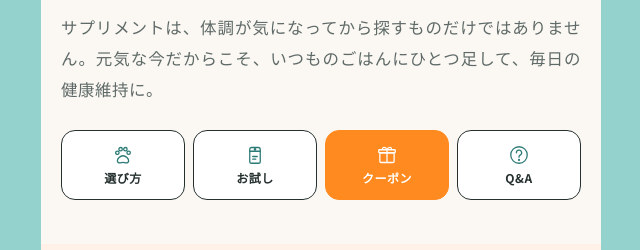
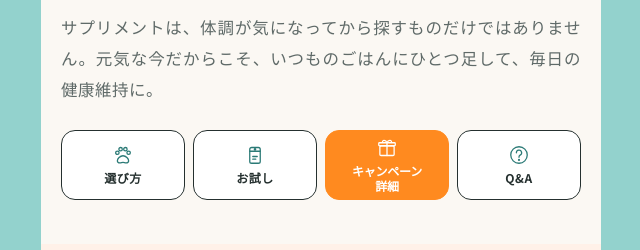
Before and after one commit to sakikohatakeyama/monolith-genki-tokushu, a plain HTML site: page index.html in a window 1280 px wide. Shown: the part 1080-1330 px from the top of the page, 319-959 px from the left. Drawn offline with Linux system fonts and the light colour scheme.

Commit message:
ナビのクーポンをキャンペーン詳細に変更
Co-Authored-By: Claude Opus 5.5 <noreply@anthropic.com>

```diff
--- a/index.html
+++ b/index.html
@@ -732,6 +732,7 @@ section[id],header[id]{scroll-margin-top:62px}
 .cp-big{font-size:clamp(34px,10vw,46px)!important;margin-top:4px!important}
 .coupon.mini{margin-top:20px}
 .coupon.mini .cp-pre{margin-top:12px}
+.fv-nav a.plan span{text-align:center;letter-spacing:-.02em;font-size:clamp(11px,3vw,12px)}
 </style>
 </head>
 <body>
@@ -772,7 +773,7 @@ section[id],header[id]{scroll-margin-top:62px}
     <a href="#items" onclick="this.closest('details').open=false"><svg class="ic"><use href="#i-bag"/></svg>お試し4点セット</a>
     <a href="#pick" onclick="this.closest('details').open=false"><svg class="ic"><use href="#i-paw"/></svg>うちの子には、どれがいい？</a>
     <a href="#trial" onclick="this.closest('details').open=false"><svg class="ic"><use href="#i-bag"/></svg>まずは、お試しサイズから</a>
-    <a href="#next" class="cp" onclick="this.closest('details').open=false"><svg class="ic"><use href="#i-gift"/></svg>5%OFFクーポン</a>
+    <a href="#next" class="cp" onclick="this.closest('details').open=false"><svg class="ic"><use href="#i-gift"/></svg>キャンペーン詳細</a>
     <a href="#faq" onclick="this.closest('details').open=false"><svg class="ic"><use href="#i-qa"/></svg>よくある質問</a>
   </nav>
 </details>
@@ -798,7 +799,7 @@ section[id],header[id]{scroll-margin-top:62px}
     <nav class="fv-nav" aria-label="ページ内リンク">
       <a href="#pick"><svg class="ic"><use href="#i-paw"/></svg>選び方</a>
       <a href="#trial"><svg class="ic"><use href="#i-bag"/></svg>お試し</a>
-      <a href="#next" class="plan"><svg class="ic"><use href="#i-gift"/></svg>クーポン</a>
+      <a href="#next" class="plan"><svg class="ic"><use href="#i-gift"/></svg><span>キャンペーン<br>詳細</span></a>
       <a href="#faq"><svg class="ic"><use href="#i-qa"/></svg>Q&amp;A</a>
     </nav>
   </div>
```
